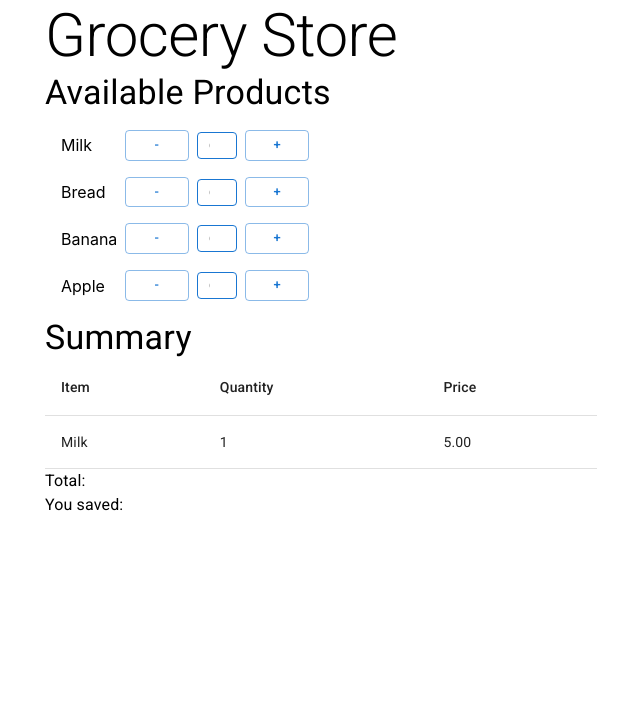
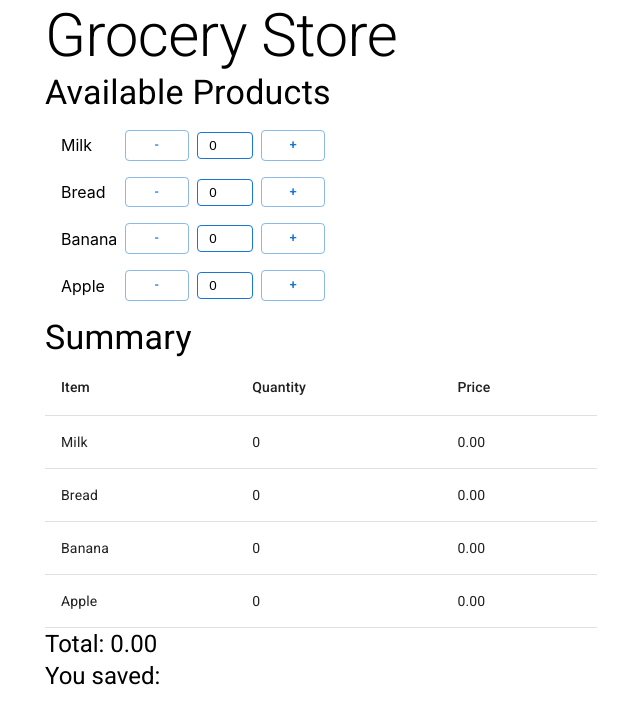
Before and after one commit to scottgamer/price-calculator-grocery-store, a React (Create React App) app: page / in a window 1280 px wide. Shown: the top 724 px of the page, without its empty margins (319-959 px from the left). Built offline with nearby package versions, Linux system fonts and the light colour scheme.

Commit message:
added totals reducer

```diff
--- a/src/App.tsx
+++ b/src/App.tsx
@@ -66,7 +66,7 @@ function App() {
             </Button>
             <input
               style={{
-                width: "1rem",
+                width: "2rem",
                 margin: "0 0.5rem",
                 padding: "5px 0.7rem",
                 border: "1px solid #1976D2",
@@ -110,17 +110,31 @@ function App() {
           </TableHead>
 
           <TableBody>
-            <TableRow>
-              <TableCell>{item.name}</TableCell>
-              <TableCell>{item.quantity}</TableCell>
-              <TableCell>{item.price.toFixed(2)}</TableCell>
-            </TableRow>
+            {products.map((product) => (
+              <TableRow key={product.name}>
+                <TableCell>{product.name}</TableCell>
+                <TableCell>{product.quantity}</TableCell>
+                <TableCell>
+                  {(product.price * product.quantity).toFixed(2)}
+                </TableCell>
+              </TableRow>
+            ))}
           </TableBody>
         </Table>
       </TableContainer>
 
-      <Typography> Total:</Typography>
-      <Typography>You saved:</Typography>
+      <Typography variant="h5">
+        {" "}
+        Total:{" "}
+        {products
+          .reduce(
+            (acc, currentValue) =>
+              acc + currentValue.price * currentValue.quantity,
+            0
+          )
+          .toFixed(2)}{" "}
+      </Typography>
+      <Typography variant="h5">You saved:</Typography>
     </Container>
   );
 }
```
